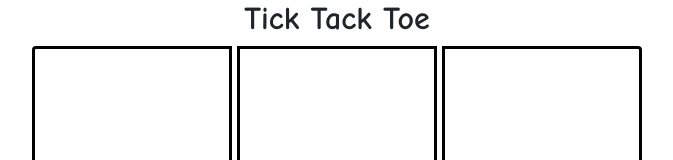
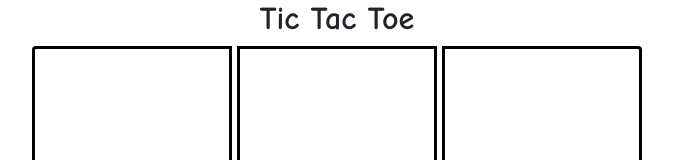
Before and after one commit to bjrshea/tic-tac-toe, a plain HTML site: page index.html in a window 1280 px wide. Shown: the top 160 px of the page, without its empty margins (303-976 px from the left). Drawn offline with Linux system fonts and the light colour scheme.

Commit message:
correct spelling of html title and header, fill out README.md

```diff
--- a/index.html
+++ b/index.html
@@ -2,7 +2,7 @@
 <html>
   <head>
     <meta charset="utf-8">
-    <title>Tick Tack Toe</title>
+    <title>Tic Tac Toe</title>
     <link href="css/bootstrap.css" rel="stylesheet" type="text/css">
     <link href="css/styles.css" rel="stylesheet" type="text/css">
     <script src="js/jquery-3.3.1.js"></script>
@@ -10,7 +10,7 @@
   </head>
   <body>
     <div id="container">
-      <h2>Tick Tack Toe</h2>
+      <h2>Tic Tac Toe</h2>
       <div id="grid">
         <div class="ourRow" id="rowA">
           <div class="box" id="A1"></div>
```
Also changed, not shown: 1 other file.
